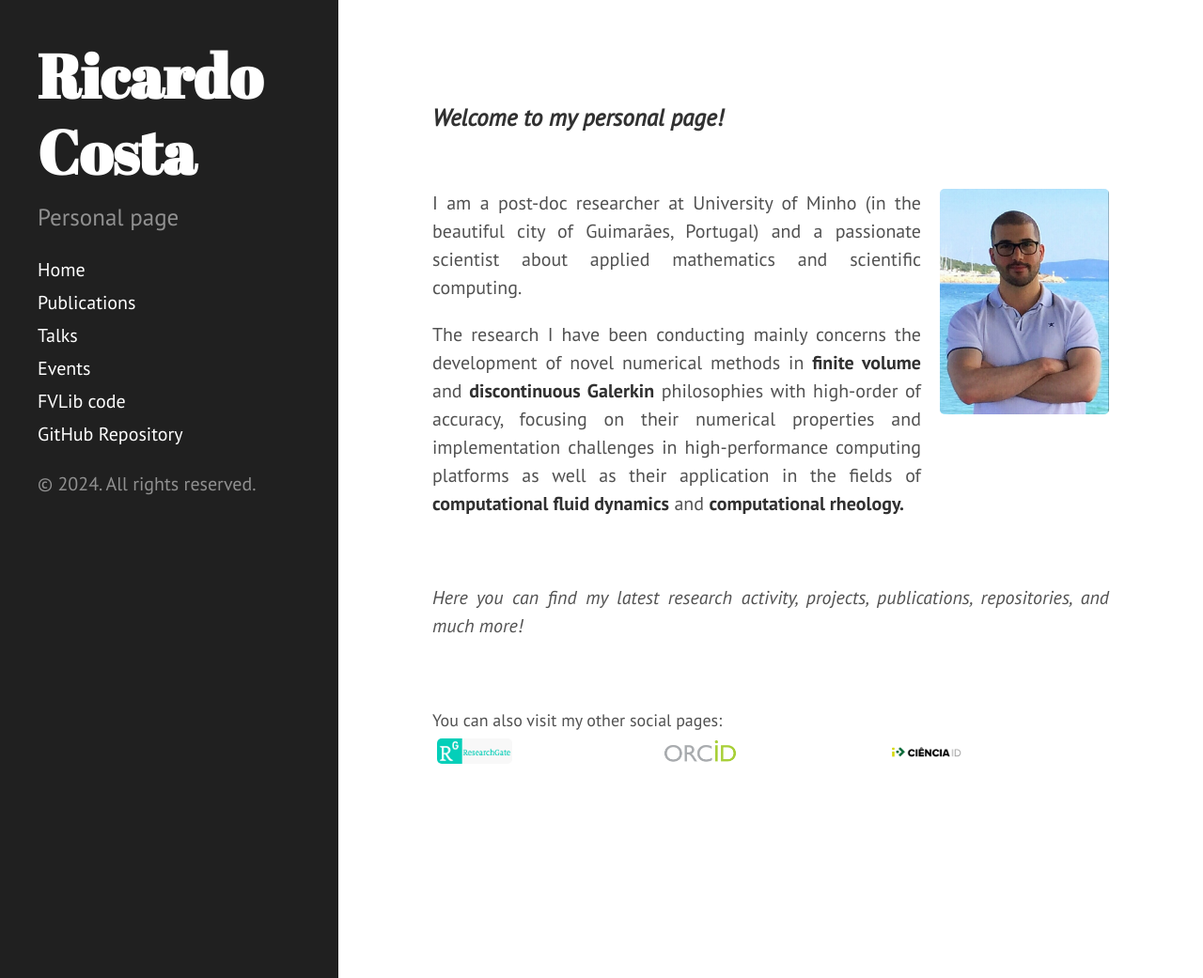
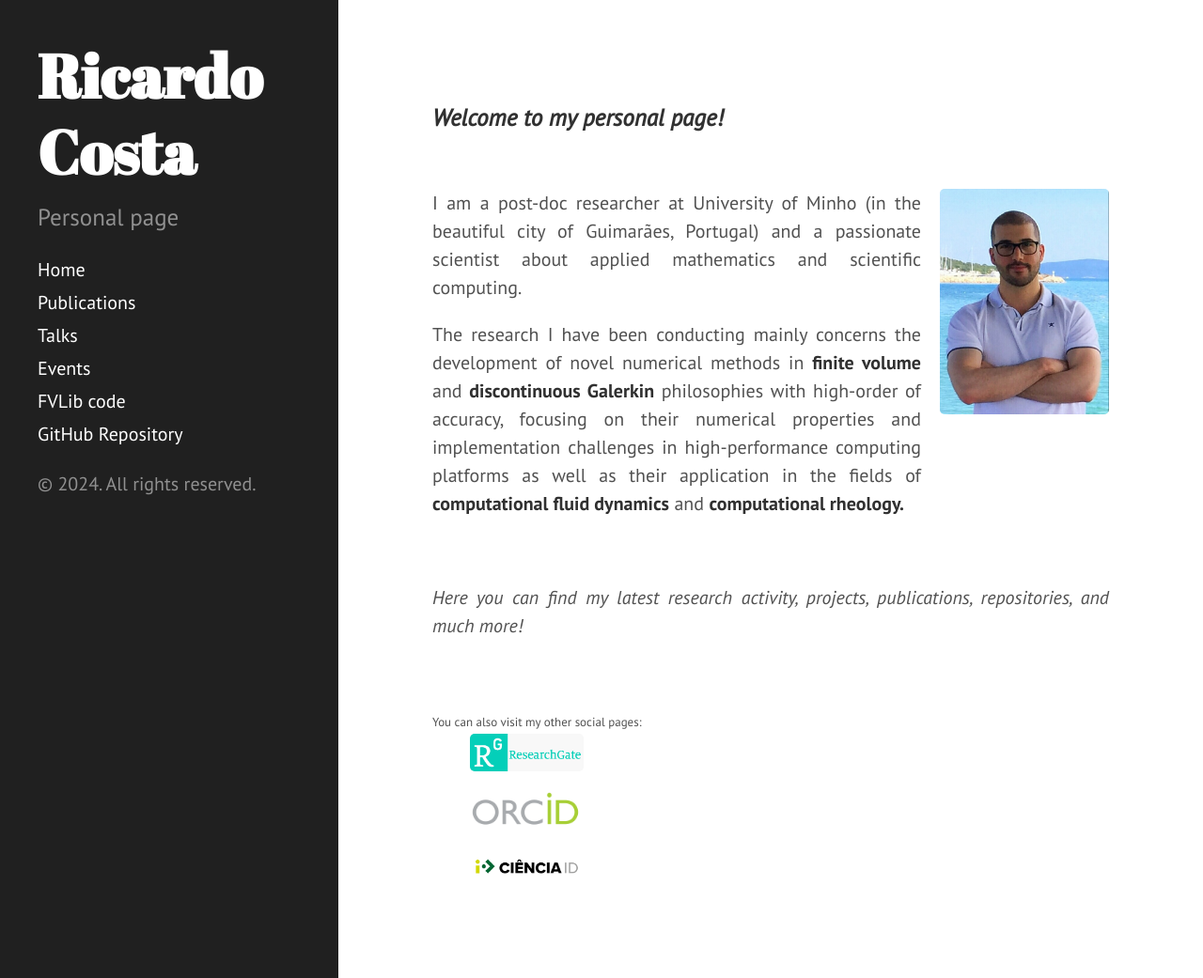
Before and after one commit to ricardodpcosta/ricardodpcosta.github.io, a Jekyll site: the page built from index.md, in a window 1280 px wide and 1041 px high. Shown: the whole window at 94% size. Built offline with Jekyll 4.4.1, drawn with Linux system fonts in a browser that asks for light colours; Markdown is read by kramdown in place of the engine named in the settings.

Commit message:
Update index.md

```diff
--- a/index.md
+++ b/index.md
@@ -19,24 +19,24 @@ _Here you can find my latest research activity, projects, publications, reposito
 
 &nbsp;
 
-<font size="4">
+<font size="2">
 You can also visit my other social pages:
 </font>
 
 <div class="row">
-  <div class="column-3">
+  <div class="column">
     <a href="https://www.researchgate.net/profile/ricardo-costa-21">
-      <img style="height: auto; width: 4em;" src="public/researchgate.png">
+      <img style="height: 2em; margin-left: 2em;" src="public/researchgate.png">
     </a>
   </div>
-  <div class="column-3">
+  <div class="column">
     <a href="https://orcid.org/0000-0002-1904-8317">
-      <img style="height: auto; width: 4em;" src="public/orcid.png">
+      <img style="height: 2em; margin-left: 2em;" src="public/orcid.png">
     </a>
   </div>
-  <div class="column-3">
+  <div class="column">
     <a href="https://www.cienciavitae.pt/2F14-5623-03EB">
-      <img style="height: auto; width: 4em;" src="public/cienciaid.png">
+      <img style="height: 2em; margin-left: 2em;" src="public/cienciaid.png">
     </a>
   </div>
 </div>
```
